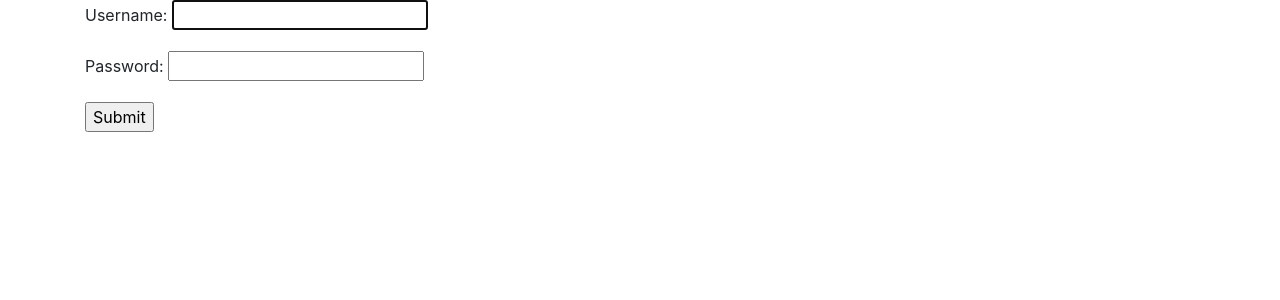
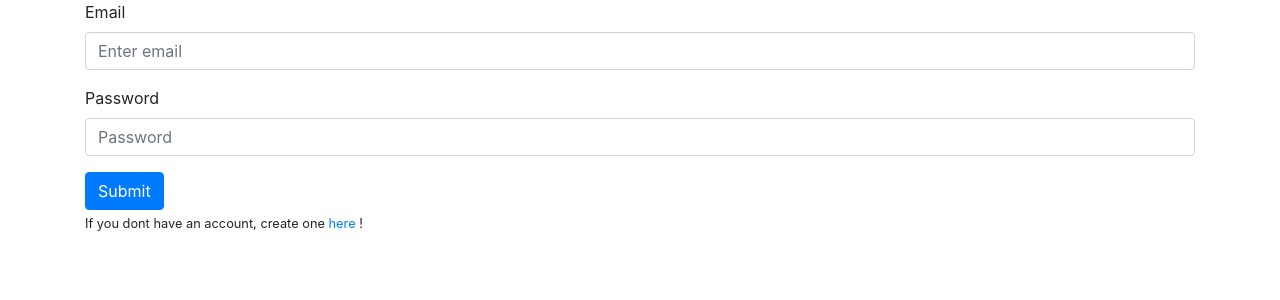
Before and after one commit to PanosTrak/SocNet, a Django app: page /login/ in a window 1280 px wide. Shown: the part 56-356 px from the top of the page. Run offline with Django 3.2, Linux system fonts and the light colour scheme; some libraries are stand-ins or nearby versions.

Commit message:
Login changed to bootstrap, Login with email instead of username

```diff
--- a/main/forms.py
+++ b/main/forms.py
@@ -1,6 +1,7 @@
 from django import forms
-from django.contrib.auth.forms import UserCreationForm
+from django.contrib.auth.forms import UserCreationForm, AuthenticationForm
 from django.contrib.auth.models import User
+from django.core.exceptions import ObjectDoesNotExist
 from .models import Account
 
 
@@ -8,12 +9,57 @@ class AccountCreationForm(UserCreationForm):
     email = forms.EmailField()
 
     class Meta:
-        model=Account
-        fields=('username', 'email', 'password1', 'password2')
+        model = Account
+        fields = ('username', 'email', 'password1', 'password2')
 
-    def save(self, commit = True):
-        user=super(AccountForm, self).save(commit = False)
-        user.email=self.cleaned_data['email']
+    def save(self, commit=True):
+        user = super(AccountCreationForm, self).save(commit=False)
+        user.email = self.cleaned_data['email']
         if commit:
             user.save()
         return user
+
+
+class AccountAuthentication(forms.Form):
+
+    email = forms.EmailField(
+        label="Email",
+        widget=forms.EmailInput(
+            attrs={
+                'class': 'form-control',
+                'aria-describedby': 'emailHelp',
+                'placeholder': 'Enter email',
+                'id': 'loginEmailInput',
+            },
+        ),
+    )
+    password = forms.CharField(
+        label="Password",
+        strip=False,
+        widget=forms.PasswordInput(
+            attrs={
+                'class': 'form-control',
+                'placeholder': 'Password',
+                'id': 'loginPasswordInput',
+            },
+        ),
+    )
+
+    class Meta:
+        model = User
+        # widgets = {
+        #     'email': forms.EmailInput(attrs={'class': 'form-control', 'aria-describedby': 'emailHelp', 'placeholder': 'Enter email'}),
+        #     'password' : forms.PasswordInput(attrs={'class' : 'form-control', 'placeholder' : 'Password' })
+        #     class="form-control" id="exampleInputPassword1" placeholder="Password">
+        # }
+
+    def authenticate_via_email(self):
+        email = self.cleaned_data['email']
+        if email:
+            try:
+                user = User.objects.get(email__iexact=email)
+                if user.check_password(self.cleaned_data['password']):
+                    return user
+            except ObjectDoesNotExist:
+                pass
+        return None
--- a/main/templates/main/layout.html
+++ b/main/templates/main/layout.html
@@ -1,21 +1,42 @@
 <!DOCTYPE html>
 <html lang="en">
+
 <head>
 	<meta charset="UTF-8">
 	<meta name="viewport" content="width=device-width, initial-scale=1.0">
 	<meta http-equiv="X-UA-Compatible" content="ie=edge">
-	<link rel="stylesheet" href="https://stackpath.bootstrapcdn.com/bootstrap/4.3.1/css/bootstrap.min.css" integrity="sha384-ggOyR0iXCbMQv3Xipma34MD+dH/1fQ784/j6cY/iJTQUOhcWr7x9JvoRxT2MZw1T" crossorigin="anonymous">
+	<link rel="stylesheet" href="https://stackpath.bootstrapcdn.com/bootstrap/4.3.1/css/bootstrap.min.css"
+		integrity="sha384-ggOyR0iXCbMQv3Xipma34MD+dH/1fQ784/j6cY/iJTQUOhcWr7x9JvoRxT2MZw1T" crossorigin="anonymous">
 	<title>SocNet - {{ title }}</title>
 </head>
+
 <body>
 	{% include 'main/includes/navbar.html' %}
 
 	<div class="container">
+	{% comment %} Messages {% endcomment %}
+	{% if messages %}
+		{% for message in messages %}
+		<div {% if message.tags %} class="alert alert-{{ message.tags }} " {% endif %} role="alert">{{ message|safe }}
+			<button type="button" class="close" data-dismiss="alert" aria-label="Close">
+        	<span aria-hidden="true">&times;</span>
+		</div>
+    </button>
+		{% endfor %}
+	{% endif %}
+
 		{% block content %}
 		{% endblock %}
 	</div>
 </body>
-<script src="https://code.jquery.com/jquery-3.3.1.slim.min.js" integrity="sha384-q8i/X+965DzO0rT7abK41JStQIAqVgRVzpbzo5smXKp4YfRvH+8abtTE1Pi6jizo" crossorigin="anonymous"></script>
-<script src="https://cdnjs.cloudflare.com/ajax/libs/popper.js/1.14.7/umd/popper.min.js" integrity="sha384-UO2eT0CpHqdSJQ6hJty5KVphtPhzWj9WO1clHTMGa3JDZwrnQq4sF86dIHNDz0W1" crossorigin="anonymous"></script>
-<script src="https://stackpath.bootstrapcdn.com/bootstrap/4.3.1/js/bootstrap.min.js" integrity="sha384-JjSmVgyd0p3pXB1rRibZUAYoIIy6OrQ6VrjIEaFf/nJGzIxFDsf4x0xIM+B07jRM" crossorigin="anonymous"></script>
+<script src="https://code.jquery.com/jquery-3.3.1.slim.min.js"
+	integrity="sha384-q8i/X+965DzO0rT7abK41JStQIAqVgRVzpbzo5smXKp4YfRvH+8abtTE1Pi6jizo"
+	crossorigin="anonymous"></script>
+<script src="https://cdnjs.cloudflare.com/ajax/libs/popper.js/1.14.7/umd/popper.min.js"
+	integrity="sha384-UO2eT0CpHqdSJQ6hJty5KVphtPhzWj9WO1clHTMGa3JDZwrnQq4sF86dIHNDz0W1"
+	crossorigin="anonymous"></script>
+<script src="https://stackpath.bootstrapcdn.com/bootstrap/4.3.1/js/bootstrap.min.js"
+	integrity="sha384-JjSmVgyd0p3pXB1rRibZUAYoIIy6OrQ6VrjIEaFf/nJGzIxFDsf4x0xIM+B07jRM"
+	crossorigin="anonymous"></script>
+
 </html>
--- a/main/templates/main/login.html
+++ b/main/templates/main/login.html
@@ -1,9 +1,21 @@
 {% extends 'main/layout.html' %}
 
 {% block content %}
-	<form method="POST">
+<form method="POST">
 		{% csrf_token %}
-		{{ form.as_p }}
-		<input type="submit" value="Submit">
+		{% comment %} {{ form }} {% endcomment %}
+		<div class="form-group">
+			<label for="loginEmailInput">{{ form.email.label }}</label>
+			{% comment %} <input type="email" class="form-control" aria-describedby="emailHelp" placeholder="Enter email"> {% endcomment %}
+			{{ form.email }}
+			<small id="emailHelp" class="form-text text-muted">{{ form.email.help_text }}</small>
+		</div>
+		<div class="form-group">
+			<label for="loginPasswordInput">{{ form.password.label }}</label>
+			{% comment %} <input type="password" class="form-control" id="exampleInputPassword1" placeholder="Password"> {% endcomment %}
+			{{ form.password}}
+		</div>
+		<button type="submit" class="btn btn-primary">Submit</button>
 	</form>
-{% endblock content %}
+	<small class="small">If you dont have an account, create one <a href="/register">here</a> !</small>
+	{% endblock content %}
--- a/main/views.py
+++ b/main/views.py
@@ -2,7 +2,8 @@ from django.shortcuts import render, HttpResponse, redirect
 from django.contrib.auth import login, logout, authenticate
 from django.contrib.auth.forms import UserCreationForm, AuthenticationForm
 from django.contrib.auth.models import User
-from .forms import AccountCreationForm
+from django.contrib import messages
+from .forms import AccountCreationForm, AccountAuthentication
 
 
 def homepage_view(request):
@@ -16,25 +17,26 @@ def login_view(request):
         return redirect('main:homepage')
 
     if request.method == 'GET':
-        form = AuthenticationForm()
+        form = AccountAuthentication()
         return render(request, 'main/login.html', {'title': 'Login', 'form': form})
 
     if request.method == 'POST':
-        form = AuthenticationForm(request, data=request.POST)
+        form = AccountAuthentication(data=request.POST)
         if form.is_valid():
-            username = form.cleaned_data.get('username')
-            password = form.cleaned_data.get('password')
-            user = authenticate(username=username, password=password)
+            # email = form.cleaned_data.get('email')
+            # password = form.cleaned_data.get('password')
+            user = form.authenticate_via_email()
 
             if user is not None:
                 login(request, user)
                 return redirect('main:homepage')
             else:
+                messages.error(request, 'Account doesn\'t exist. Create one <a href="/register" class="alert-link">Here!</a>')
                 return redirect('main:login')
 
         else:
             for error in form.error_messages:
-                print(form.error_messages[error])
+                messages.error(request, form.error_messages[error])
             return redirect('main:login')
 
 
@@ -51,7 +53,7 @@ def register_view(request):
 
     if request.method == 'GET':
         form = AccountCreationForm()
-        return render(request, 'main/register.html', {'title' : 'Register', 'form': form})
+        return render(request, 'main/register.html', {'title': 'Register', 'form': form})
 
     if request.method == 'POST':
         form = AccountCreationForm(request.POST)
@@ -79,7 +81,7 @@ def profile_view(request, username):
 
     if request.method == 'GET':
         user = User.objects.filter(username=username).first()
-        return render(request, 'main/profile.html', {'title' : user.username, 'other_user': user})
+        return render(request, 'main/profile.html', {'title': user.username, 'other_user': user})
 
 
 def search_profile(request):
```
